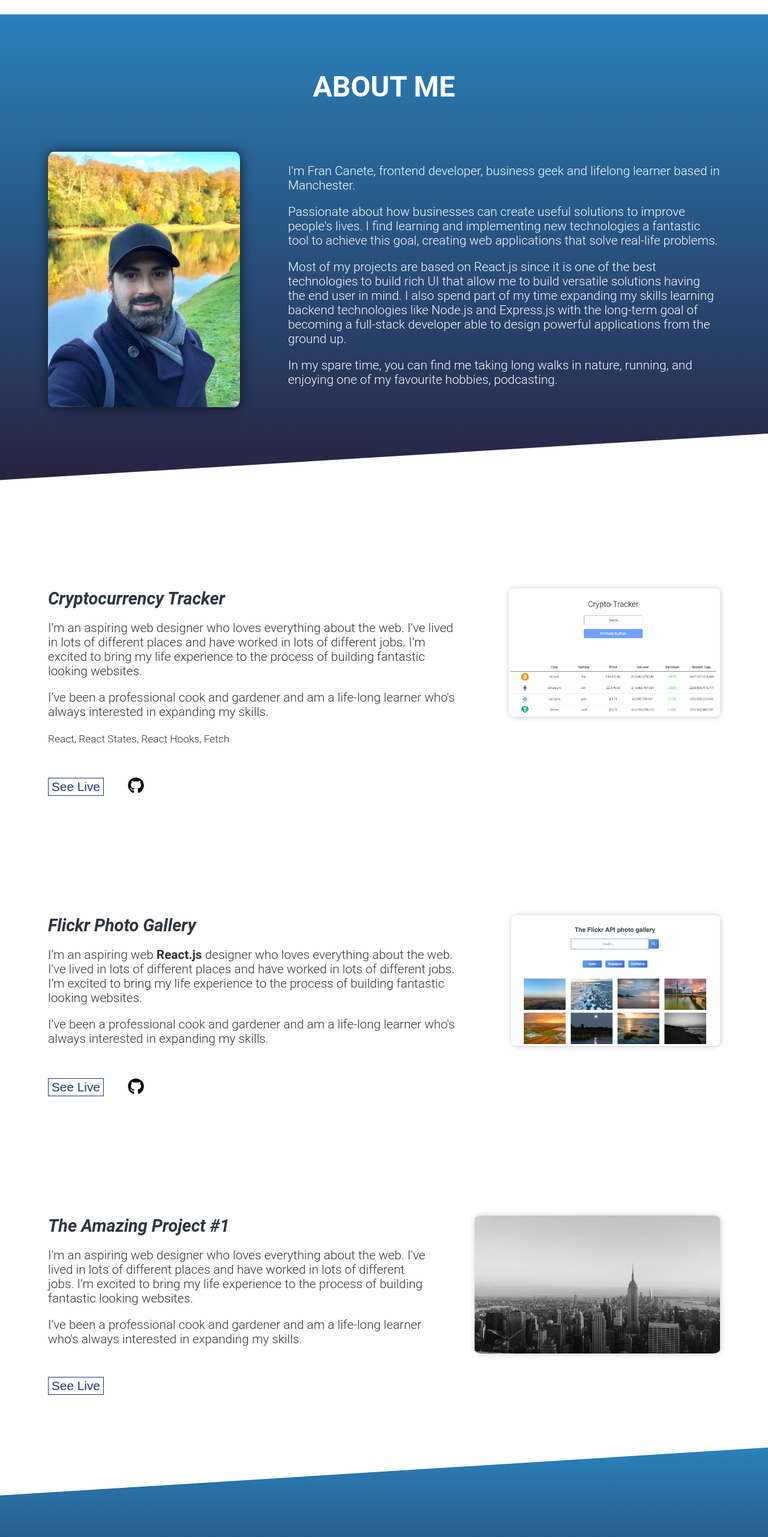
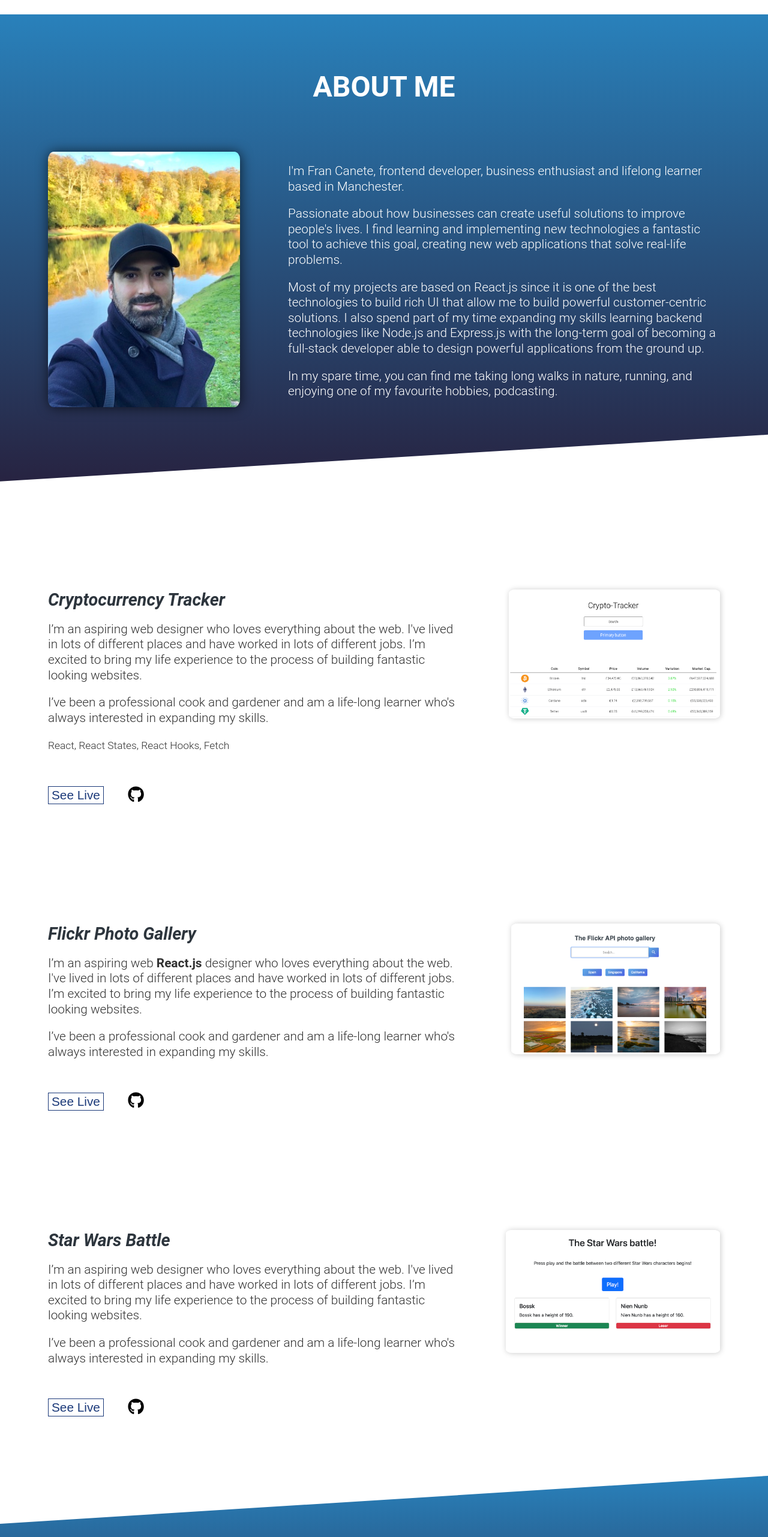
Before and after one commit to francanete/my_portfolio, a React (Create React App) app: page / in a window 1280 px wide. Shown: the part 776-3339 px from the top of the page at 60% size. Built offline with nearby package versions, Linux system fonts and the light colour scheme.

Commit message:
Add a new project

```diff
--- a/src/components/About.js
+++ b/src/components/About.js
@@ -11,22 +11,22 @@ const About = () => {
 
         <section className="card" id="about-text">
           <p>
-            I'm Fran Canete, frontend developer, business geek and lifelong
-            learner based in Manchester.
+            I'm Fran Canete, frontend developer, business enthusiast and
+            lifelong learner based in Manchester.
           </p>
           <p>
             Passionate about how businesses can create useful solutions to
             improve people's lives. I find learning and implementing new
-            technologies a fantastic tool to achieve this goal, creating web
+            technologies a fantastic tool to achieve this goal, creating new web
             applications that solve real-life problems.
           </p>
           <p>
             Most of my projects are based on React.js since it is one of the
-            best technologies to build rich UI that allow me to build versatile
-            solutions having the end user in mind. I also spend part of my time
-            expanding my skills learning backend technologies like Node.js and
-            Express.js with the long-term goal of becoming a full-stack
-            developer able to design powerful applications from the ground up.
+            best technologies to build rich UI that allow me to build powerful
+            customer-centric solutions. I also spend part of my time expanding
+            my skills learning backend technologies like Node.js and Express.js
+            with the long-term goal of becoming a full-stack developer able to
+            design powerful applications from the ground up.
           </p>
           <p>
             In my spare time, you can find me taking long walks in nature,
--- a/src/components/Footer.js
+++ b/src/components/Footer.js
@@ -1,6 +1,6 @@
-import { FaLinkedin } from 'react-icons/fa';
-import { FaGithub } from 'react-icons/fa';
-import { FaTwitterSquare } from 'react-icons/fa';
+import { FaLinkedin } from "react-icons/fa";
+import { FaGithub } from "react-icons/fa";
+import { FaTwitterSquare } from "react-icons/fa";
 
 const Footer = () => {
   return (
@@ -8,17 +8,38 @@ const Footer = () => {
       <h2>Contact me</h2>
       <ul>
         <li>
-        <a href='https://www.youtube.com/watch?v=JUrcWu57itY' className="social"><FaLinkedin fill="white" /></a>
+          <a
+            href="https://www.linkedin.com/in/francanete/"
+            target="_blank"
+            rel="noreferrer"
+            className="social"
+          >
+            <FaLinkedin fill="white" />
+          </a>
         </li>
         <li>
-        <a href='https://www.youtube.com/watch?v=JUrcWu57itY' className="social"><FaGithub fill="white" /></a>
+          <a
+            href="https://github.com/francanete"
+            target="_blank"
+            rel="noreferrer"
+            className="social"
+          >
+            <FaGithub fill="white" />
+          </a>
         </li>
         <li>
-        <a href='https://www.youtube.com/watch?v=JUrcWu57itY' className="social"><FaTwitterSquare fill="white" /></a>
+          <a
+            href="https://twitter.com/home"
+            target="_blank"
+            rel="noreferrer"
+            className="social"
+          >
+            <FaTwitterSquare fill="white" />
+          </a>
         </li>
       </ul>
     </footer>
-   );
-}
+  );
+};
 
 export default Footer;
--- a/src/components/Projects.js
+++ b/src/components/Projects.js
@@ -81,7 +81,7 @@ const Projects = () => {
       </div>
       <div className="flex-container projects">
         <div className="card">
-          <h2 className="project-title">The Amazing Project #1</h2>
+          <h2 className="project-title">Star Wars Battle</h2>
           <p>
             I’m an aspiring web designer who loves everything about the web.
             I've lived in lots of different places and have worked in lots of
@@ -92,11 +92,27 @@ const Projects = () => {
             I’ve been a professional cook and gardener and am a life-long
             learner who's always interested in expanding my skills.
           </p>
-          <button className="cta-button">See Live</button>
-          <i className="fab fa-github fa-hero" id="second-bttn-icon"></i>
+          <a
+            href="https://star-wars-battle.netlify.app"
+            target="_blank"
+            rel="noreferrer"
+          >
+            <button className="cta-button">See Live</button>
+          </a>
+          {/* <button className="cta-button">See Live</button> */}
+          <i className="fab fa-github fa-hero" id="second-bttn-icon">
+            <a
+              href="https://github.com/francanete/star-wars"
+              target="_blank"
+              rel="noreferrer"
+              className="social"
+            >
+              <FaGithub fill="black" />
+            </a>
+          </i>
         </div>
         <div className="card">
-          <img src="./images/project.jpeg" alt="projects" id="img-project" />
+          <img src="./images/project3.png" alt="projects" id="img-project" />
         </div>
       </div>
     </div>
--- a/src/index.css
+++ b/src/index.css
@@ -59,6 +59,7 @@ a:hover {
 
 p {
   margin: 20px auto;
+  line-height: 1.6rem;
 }
 
 .hero-icons {
```
Also changed, not shown: public/images/project3.png (added).
